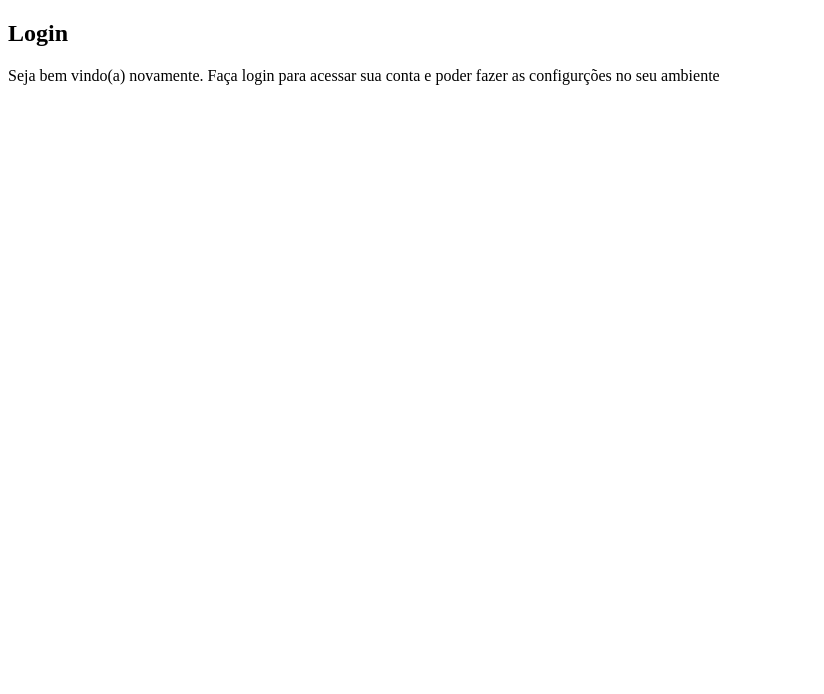
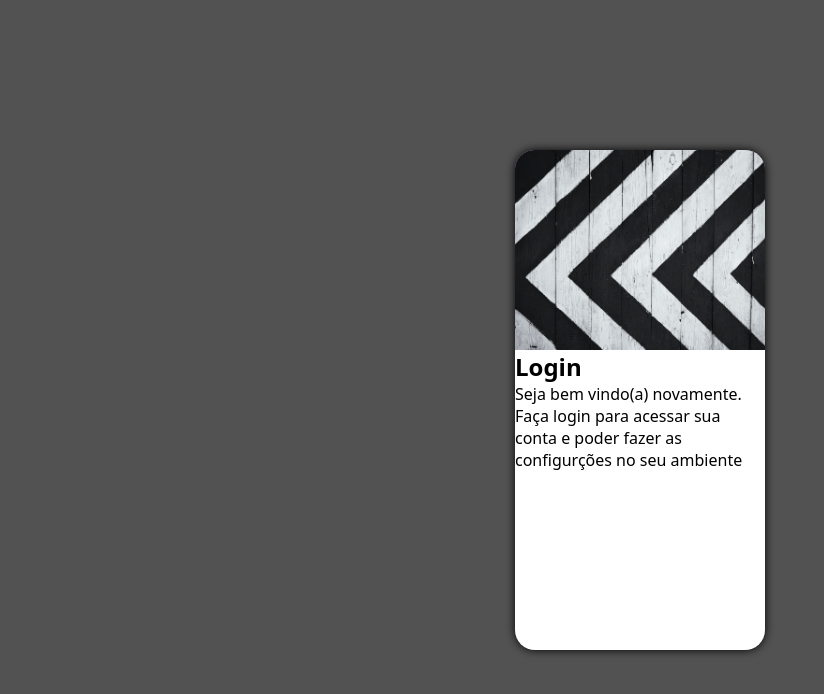
Before and after one commit to BrunoHenriqueOliveira/Projeto-login, a plain HTML site: page index.html in a window 1280 px wide. Shown: the whole page, without its empty margins (0-824 px from the left). Drawn offline with Linux system fonts and the light colour scheme.

Commit message:
Update style.css

```diff
--- a/estilos/style.css
+++ b/estilos/style.css
@@ -4,3 +4,49 @@
     verde: #49a09d
     lilas: #5f2c82
 */
+
+*{
+    font-family: system-ui, -apple-system, BlinkMacSystemFont, 'Segoe UI', Roboto, Oxygen, Ubuntu, Cantarell, 'Open Sans', 'Helvetica Neue', sans-serif;
+    padding: 0px;
+    margin: 0px;
+    box-sizing: border-box;
+}
+
+body, html{
+    background-color: rgb(82, 82, 82);
+    height: 100vh;
+    width: 100vw;
+}
+
+main{
+    position:relative;
+    height: 100vh;
+    width: 100vw;
+}
+
+section#login{
+    position: absolute;
+    top: 50%;
+    left: 50%;
+    transform: translate(-50%, -50%);
+    overflow: hidden;
+
+    background-color: white;
+    width: 250px;
+    height: 500px;
+    border-radius: 20px;
+    box-shadow: 0px 0px 10px black;
+}
+
+section#login > div#imagem{
+    display: block;
+    background: #5f2c82 url(../imagens/pexels-img.jpg) no-repeat;
+    background-size: cover;
+    background-position: left bottom;
+    height: 200px;
+}
+
+sectio#login > div#formulario{
+    display: block;
+    padding: 10px;
+}
```
